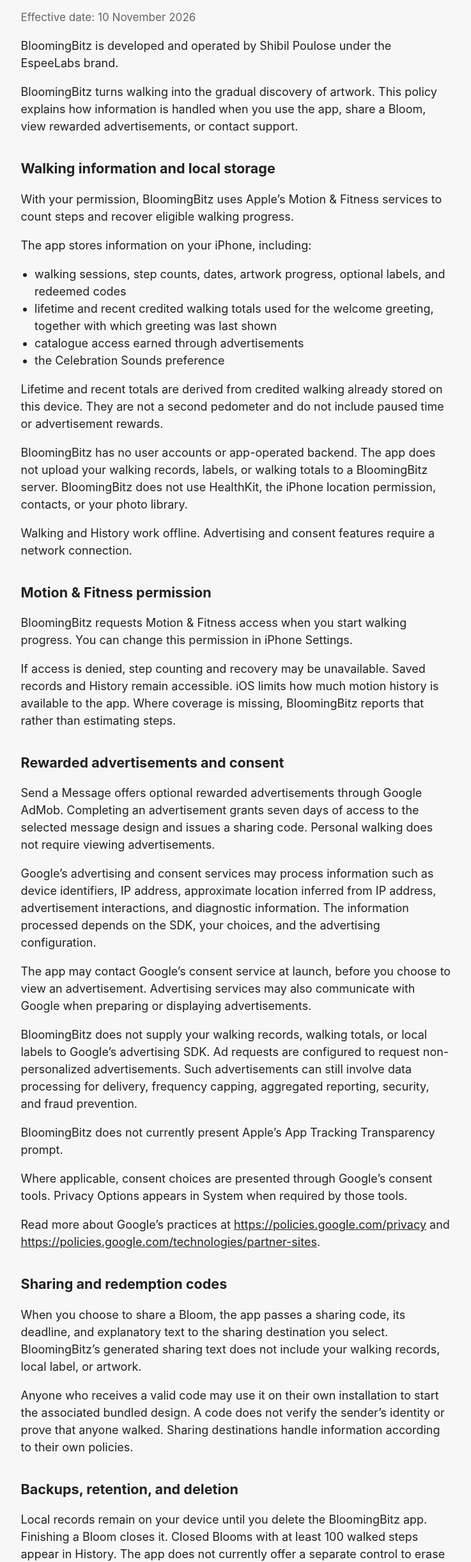
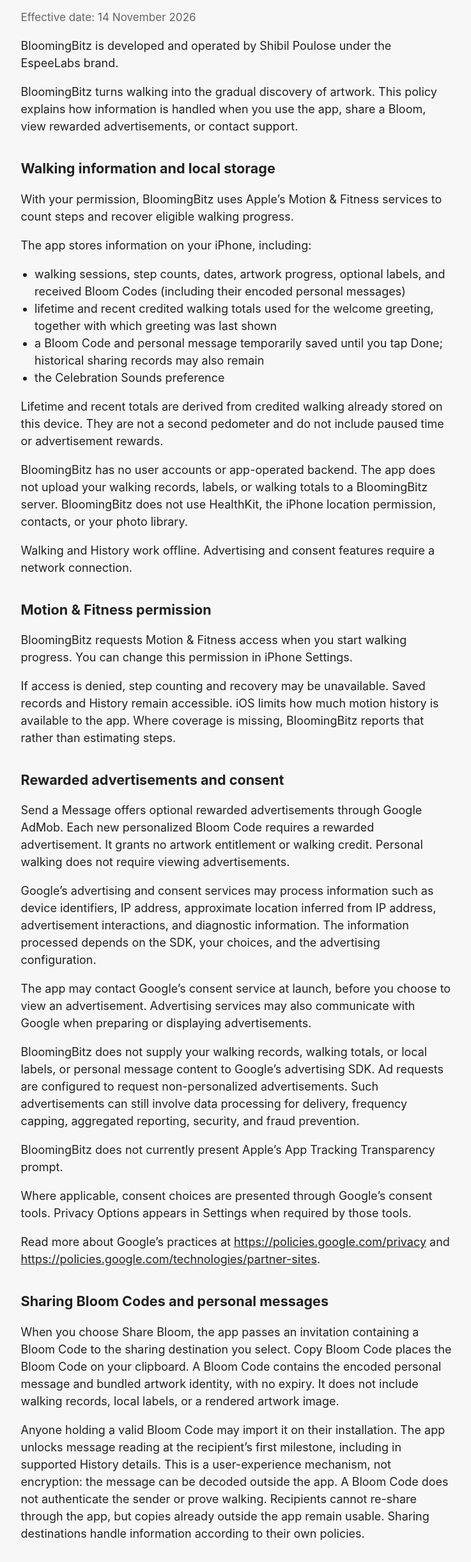
Before and after one commit to EspeeLabs/espeelabs.github.io, a plain HTML site: page bloomingbitz/privacy/index.html in a window 1280 px wide. Shown: the part 143-2585 px from the top of the page at 64% size, without its empty margins (270-1007 px from the left). Drawn offline with Linux system fonts and the light colour scheme.

Commit message:
Update BloomingBitz privacy and support pages

```diff
--- a/bloomingbitz/privacy/index.html
+++ b/bloomingbitz/privacy/index.html
@@ -32,7 +32,7 @@
       <a href="https://espeelabs.github.io/bloomingbitz/support/">Support</a>
     </nav>
     <h1>BloomingBitz Privacy Policy</h1>
-    <p class="meta">Effective date: 10 November 2026</p>
+    <p class="meta">Effective date: 14 November 2026</p>
 
     <p>BloomingBitz is developed and operated by Shibil Poulose under the EspeeLabs brand.</p>
     <p>BloomingBitz turns walking into the gradual discovery of artwork. This policy explains how information is handled when you use the app, share a Bloom, view rewarded advertisements, or contact support.</p>
@@ -41,9 +41,9 @@
     <p>With your permission, BloomingBitz uses Apple’s Motion &amp; Fitness services to count steps and recover eligible walking progress.</p>
     <p>The app stores information on your iPhone, including:</p>
     <ul>
-      <li>walking sessions, step counts, dates, artwork progress, optional labels, and redeemed codes</li>
+      <li>walking sessions, step counts, dates, artwork progress, optional labels, and received Bloom Codes (including their encoded personal messages)</li>
       <li>lifetime and recent credited walking totals used for the welcome greeting, together with which greeting was last shown</li>
-      <li>catalogue access earned through advertisements</li>
+      <li>a Bloom Code and personal message temporarily saved until you tap Done; historical sharing records may also remain</li>
       <li>the Celebration Sounds preference</li>
     </ul>
     <p>Lifetime and recent totals are derived from credited walking already stored on this device. They are not a second pedometer and do not include paused time or advertisement rewards.</p>
@@ -55,20 +55,20 @@
     <p>If access is denied, step counting and recovery may be unavailable. Saved records and History remain accessible. iOS limits how much motion history is available to the app. Where coverage is missing, BloomingBitz reports that rather than estimating steps.</p>
 
     <h2>Rewarded advertisements and consent</h2>
-    <p>Send a Message offers optional rewarded advertisements through Google AdMob. Completing an advertisement grants seven days of access to the selected message design and issues a sharing code. Personal walking does not require viewing advertisements.</p>
+    <p>Send a Message offers optional rewarded advertisements through Google AdMob. Each new personalized Bloom Code requires a rewarded advertisement. It grants no artwork entitlement or walking credit. Personal walking does not require viewing advertisements.</p>
     <p>Google’s advertising and consent services may process information such as device identifiers, IP address, approximate location inferred from IP address, advertisement interactions, and diagnostic information. The information processed depends on the SDK, your choices, and the advertising configuration.</p>
     <p>The app may contact Google’s consent service at launch, before you choose to view an advertisement. Advertising services may also communicate with Google when preparing or displaying advertisements.</p>
-    <p>BloomingBitz does not supply your walking records, walking totals, or local labels to Google’s advertising SDK. Ad requests are configured to request non-personalized advertisements. Such advertisements can still involve data processing for delivery, frequency capping, aggregated reporting, security, and fraud prevention.</p>
+    <p>BloomingBitz does not supply your walking records, walking totals, or local labels, or personal message content to Google’s advertising SDK. Ad requests are configured to request non-personalized advertisements. Such advertisements can still involve data processing for delivery, frequency capping, aggregated reporting, security, and fraud prevention.</p>
     <p>BloomingBitz does not currently present Apple’s App Tracking Transparency prompt.</p>
-    <p>Where applicable, consent choices are presented through Google’s consent tools. Privacy Options appears in System when required by those tools.</p>
+    <p>Where applicable, consent choices are presented through Google’s consent tools. Privacy Options appears in Settings when required by those tools.</p>
     <p>Read more about Google’s practices at <a href="https://policies.google.com/privacy">https://policies.google.com/privacy</a> and <a href="https://policies.google.com/technologies/partner-sites">https://policies.google.com/technologies/partner-sites</a>.</p>
 
-    <h2>Sharing and redemption codes</h2>
-    <p>When you choose to share a Bloom, the app passes a sharing code, its deadline, and explanatory text to the sharing destination you select. BloomingBitz’s generated sharing text does not include your walking records, local label, or artwork.</p>
-    <p>Anyone who receives a valid code may use it on their own installation to start the associated bundled design. A code does not verify the sender’s identity or prove that anyone walked. Sharing destinations handle information according to their own policies.</p>
+    <h2>Sharing Bloom Codes and personal messages</h2>
+    <p>When you choose Share Bloom, the app passes an invitation containing a Bloom Code to the sharing destination you select. Copy Bloom Code places the Bloom Code on your clipboard. A Bloom Code contains the encoded personal message and bundled artwork identity, with no expiry. It does not include walking records, local labels, or a rendered artwork image.</p>
+    <p>Anyone holding a valid Bloom Code may import it on their installation. The app unlocks message reading at the recipient’s first milestone, including in supported History details. This is a user-experience mechanism, not encryption: the message can be decoded outside the app. A Bloom Code does not authenticate the sender or prove walking. Recipients cannot re-share through the app, but copies already outside the app remain usable. Sharing destinations handle information according to their own policies.</p>
 
     <h2>Backups, retention, and deletion</h2>
-    <p>Local records remain on your device until you delete the BloomingBitz app. Finishing a Bloom closes it. Closed Blooms with at least 100 walked steps appear in History. The app does not currently offer a separate control to erase History while the app remains installed.</p>
+    <p>Saved walking and recipient records remain on your device until you delete the BloomingBitz app. A saved pending sender transaction survives restart, but tapping Done removes local retrieval even if you never shared it. There is no new Sent history or long-term sender retrieval. Copies you already shared or saved remain usable; Done cannot delete those copies. If the app closes before your Bloom Code is saved, you will need another ad to create a new one. Finishing a Bloom closes it. Closed Blooms with at least 100 walked steps appear in History. The app does not currently offer a separate control to erase History while the app remains installed.</p>
     <p>Deleting the app removes its local app data from the device. Device backups may retain copies of BloomingBitz records. Restoring a backup may restore those records. You can manage backups through Apple’s settings.</p>
     <p>Backup copies and information processed by third-party services are subject to their respective settings and retention practices. BloomingBitz has no server copy from which to recover your progress.</p>
 
```
Also changed, not shown: bloomingbitz/support/index.html (+17 -5 lines).
